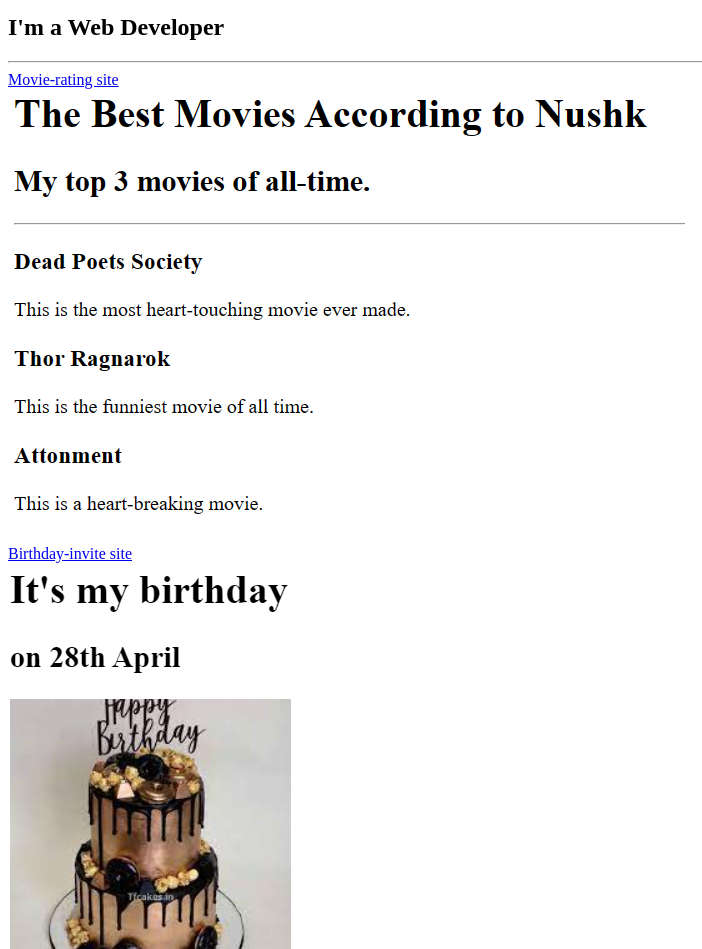
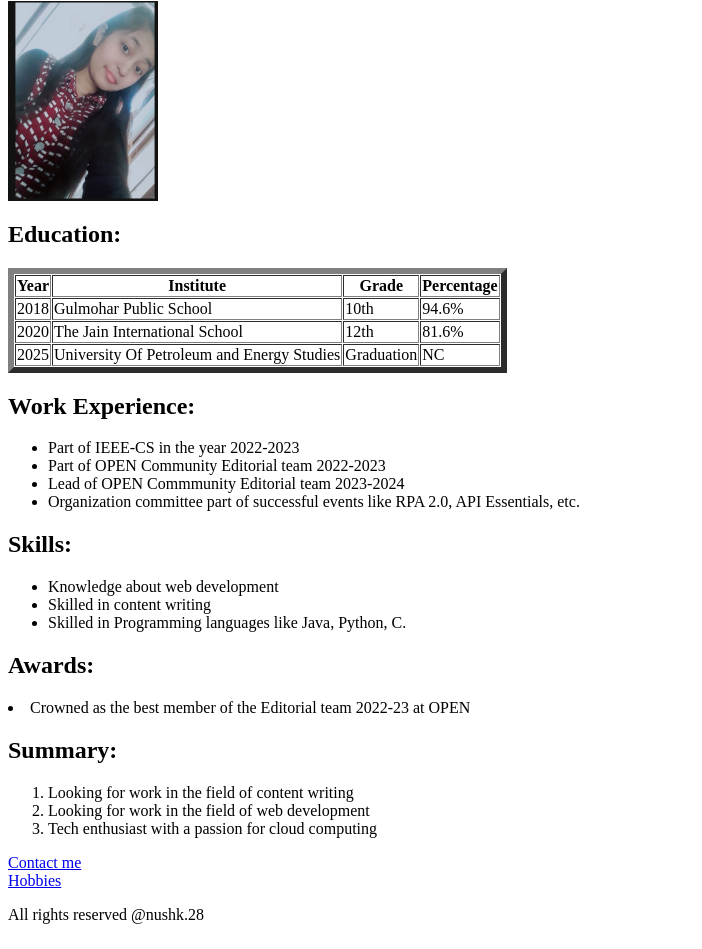
Before and after one commit to nushk28/html-portfolio, a plain HTML site: page index.html in a window 1280 px wide. Shown: the part 66-1015 px from the top of the page, without its empty margins (0-702 px from the left). Drawn offline with Linux system fonts and the light colour scheme.

Commit message:
Add files via upload

```diff
--- a/index.html
+++ b/index.html
@@ -1,36 +1,92 @@
-<!-- TODO 1: Create the HTML Boilerplate -->
 <!DOCTYPE html>
 <html lang="en">
 <head>
     <meta charset="UTF-8">
     <meta http-equiv="X-UA-Compatible" content="IE=edge">
     <meta name="viewport" content="width=device-width, initial-scale=1.0">
-    <title>Document</title>
+    <title>My Resume</title>
 </head>
 <body>
-    <h1>Anushka Srivastava's Portfolio</h1>
-    <h2>I'm a Web Developer</h2>
-    <hr>
-    <a href="./public/movie-ranking.html">Movie-rating site</a><br>
-    <img src="./assets/images/movie.png"><br>
-    <a href="./public/birthday-invite.html">Birthday-invite site</a><br>
-    <img src="./assets/images/bday.png"><br>
-    <a href="./public/about.html">About me</a>
-    <a href="./public/contact.html">Contact me</a>
+    <h2> My Snapshot</h2>
+    <img src="./Profile.jpg" height="200" width="150" style="vertical-align: middle;">
+    <h2>Education:</h2>
+    <table cellspacing="1" border="6">
+        <tr>
+            <th>Year</th>
+            <th>Institute</th>
+            <th>Grade</th>
+            <th>Percentage</th>
+        </tr>
+        <tr>
+            <td>2018</td>
+            <td>Gulmohar Public School</td>
+            <td>10th</td>
+            <td>94.6%</td>
+        </tr>
+        <tr>
+            <td>2020</td>
+            <td>The Jain International School</td>
+            <td>12th</td>
+            <td>81.6%</td>
+        </tr>
+        <tr>
+            <td>2025</td>
+            <td>University Of Petroleum and Energy Studies</td>
+            <td>Graduation</td>
+            <td>NC</td>
+        </tr>
 
+    </table>
+
+    <h2>Work Experience:</h2>
+    <ul>
+        <li>
+            Part of IEEE-CS in the year 2022-2023
+        </li>
+        <li>
+            Part of OPEN Community Editorial team 2022-2023
+        </li>
+        <li>
+            Lead of OPEN Commmunity Editorial team 2023-2024
+        </li>
+        <li>
+            Organization committee part of successful events like RPA 2.0, API Essentials, etc.
+        </li>
+    </ul>
+    <h2>Skills:</h2>
+    <ul>
+        <li>
+            Knowledge about web development
+        </li>
+        <li>
+            Skilled in content writing
+        </li>
+        <li>
+            Skilled in Programming languages like Java, Python, C.
+        </li>
+    </ul>
+    <h2>Awards:</h2>
+    <li>
+        Crowned as the best member of the Editorial team 2022-23 at OPEN
+    </li>
+    <h2>Summary:</h2>
+    <ol>
+        <li>
+            Looking for work in the field of content writing
+        </li>
+        <li>
+            Looking for work in the field of web development
+        </li>
+        <li>
+            Tech enthusiast with a passion for cloud computing
+        </li>
+    </ol>
+    <a href="./contact.html">Contact me</a><br>
+    <a href="./hobbies.html">Hobbies</a>
+    <footer>
+        <p>
+            All rights reserved @nushk.28
+        </p>
+    </footer>
 </body>
 </html>
-
-<!-- TODO 2: Add Your previous projects' HTML into the public folder -->
-
-<!-- TODO 3: Take screenshots of your project previews and add the images to the images folder -->
-
-<!-- TODO 4: Add titles/subtitles etc. -->
-
-<!-- TODO 5: Add a link to the project pages -->
-
-<!-- TODO 6: Add images to show the project previews
-HINT for TODO 6: You can use the height attribute set to 200 to make the image smaller:
-https://developer.mozilla.org/en-US/docs/Web/HTML/Element/img#attr-height -->
-
-<!-- TODO 7: Add the Contact Me and About Me page links -->
```
Also changed, not shown: contact.html (added, +24 -0 lines), hobbies.html (added, +16 -0 lines), Profile.jpg (added).
